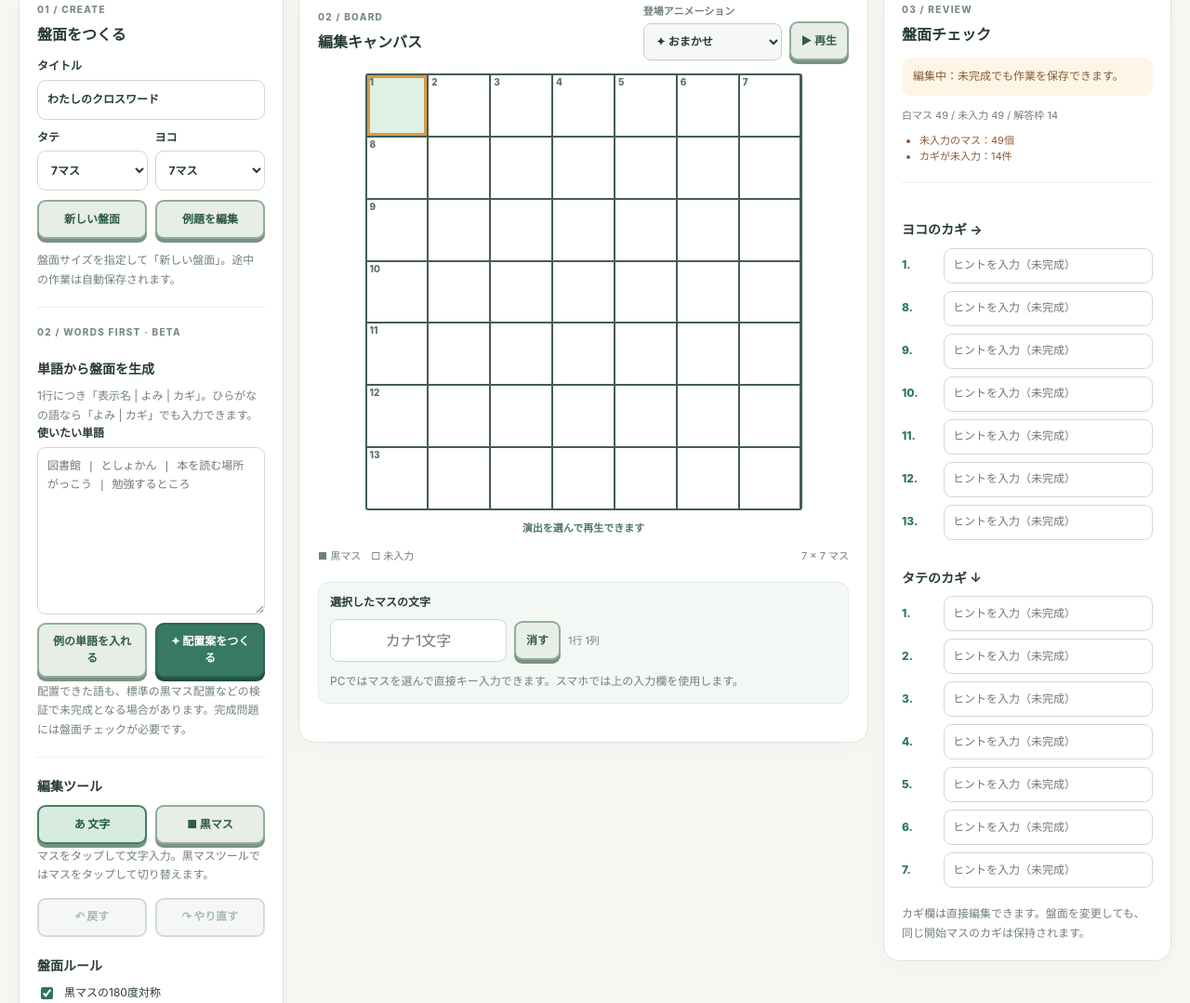
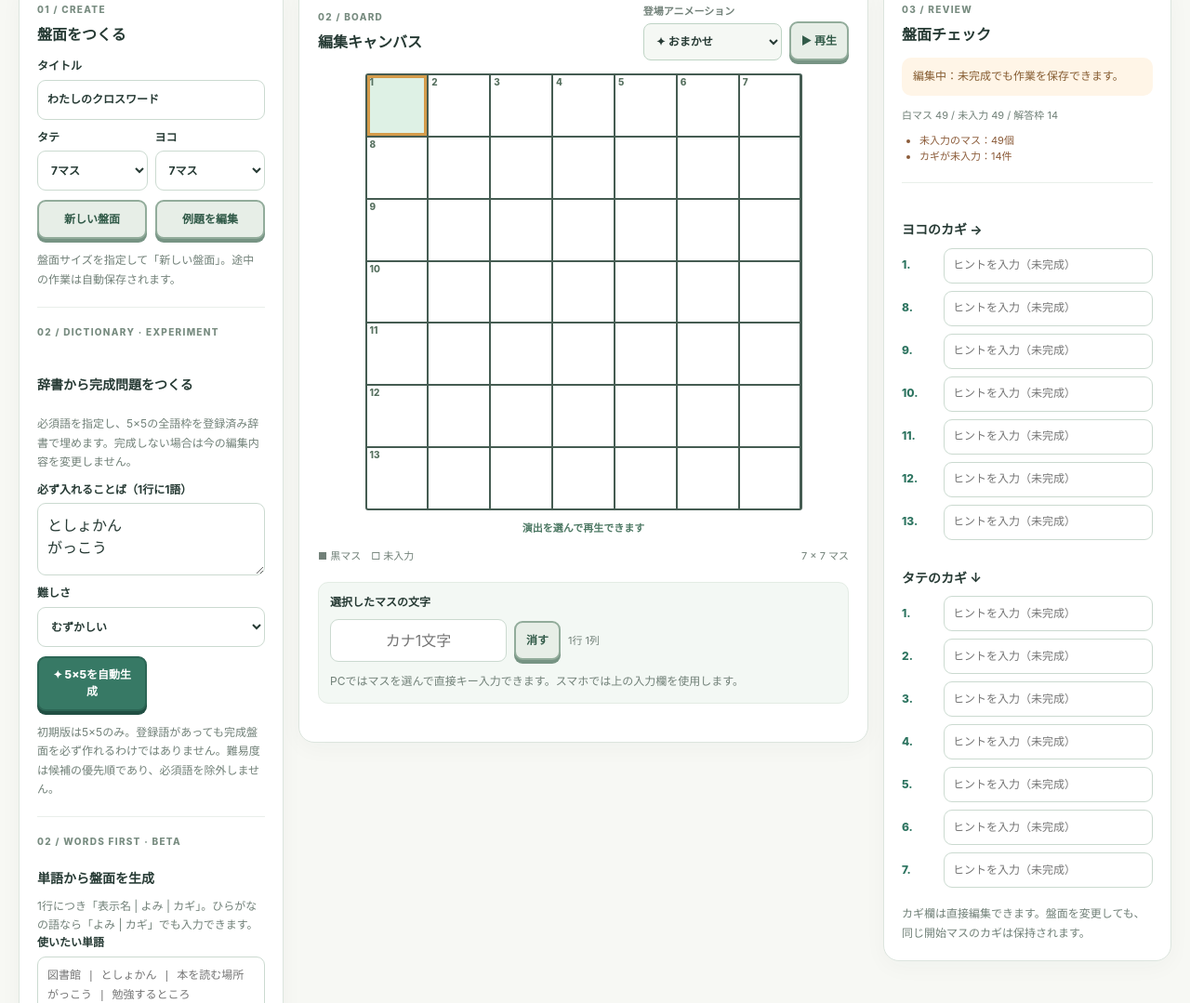
Before and after one commit to yama-books/crossword-maker, a website with bundled scripts: page editor.html in a window 1280 px wide. Shown: the part 168-1247 px from the top of the page at 93% size. Built offline with nearby package versions, Linux system fonts and the light colour scheme.

Commit message:
feat(ui): set 5x5 hard required-word lexicon generator preset

```diff
--- a/editor.html
+++ b/editor.html
@@ -146,6 +146,29 @@ button{cursor:pointer;touch-action:manipulation}
         <p class="help">盤面サイズを指定して「新しい盤面」。途中の作業は自動保存されます。</p>
       </div>
       <div class="soft-line"></div>
+      <section class="stack" aria-label="辞書からクロスワードを自動生成">
+        <div class="meta">02 / DICTIONARY · EXPERIMENT</div>
+        <h3>辞書から完成問題をつくる</h3>
+        <p class="help">必須語を指定し、5×5の全語枠を登録済み辞書で埋めます。完成しない場合は今の編集内容を変更しません。</p>
+        <label class="field" for="auto-required">必ず入れることば（1行に1語）
+          <textarea id="auto-required" class="input" rows="2" spellcheck="false" autocorrect="off" style="resize:vertical;min-height:78px;font-size:16px" aria-label="自動生成の必須語">としょかん
+がっこう</textarea>
+        </label>
+        <label class="field" for="auto-difficulty">難しさ
+          <select id="auto-difficulty">
+            <option value="1">やさしい</option>
+            <option value="2">ふつう</option>
+            <option value="3" selected>むずかしい</option>
+          </select>
+        </label>
+        <div class="button-grid">
+          <button class="block-btn primary" id="auto-generate" type="button">✦ 5×5を自動生成</button>
+          <button class="block-btn" id="auto-cancel" type="button" hidden>生成を中止</button>
+        </div>
+        <p class="word-result" id="auto-result" role="status" aria-live="polite" hidden></p>
+        <p class="help">初期版は5×5のみ。登録語があっても完成盤面を必ず作れるわけではありません。難易度は候補の優先順であり、必須語を除外しません。</p>
+      </section>
+      <div class="soft-line"></div>
       <div class="meta">02 / WORDS FIRST · BETA</div>
       <h3>単語から盤面を生成</h3>
       <p class="help">1行につき「表示名 | よみ | カギ」。ひらがなの語なら「よみ | カギ」でも入力できます。</p>
```
